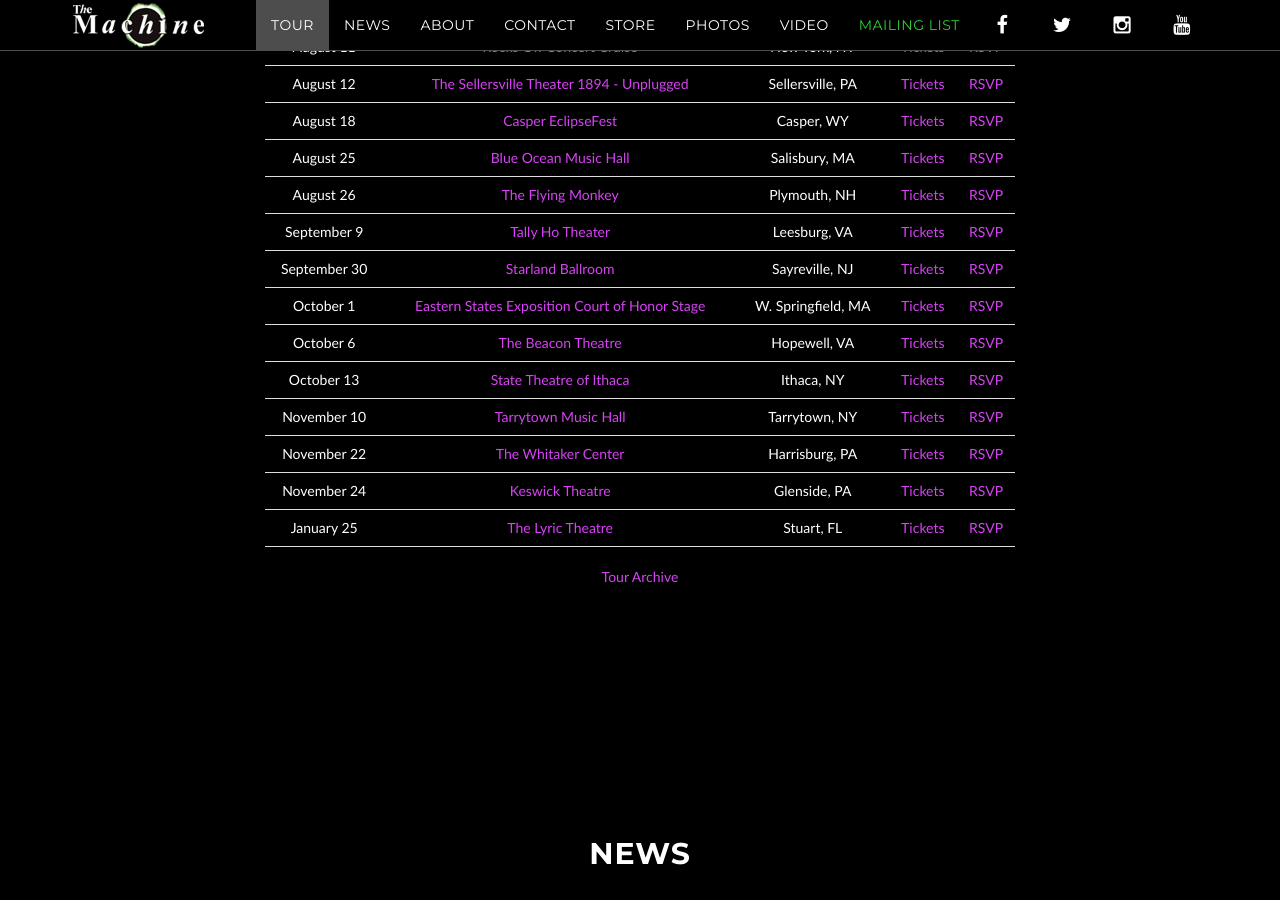
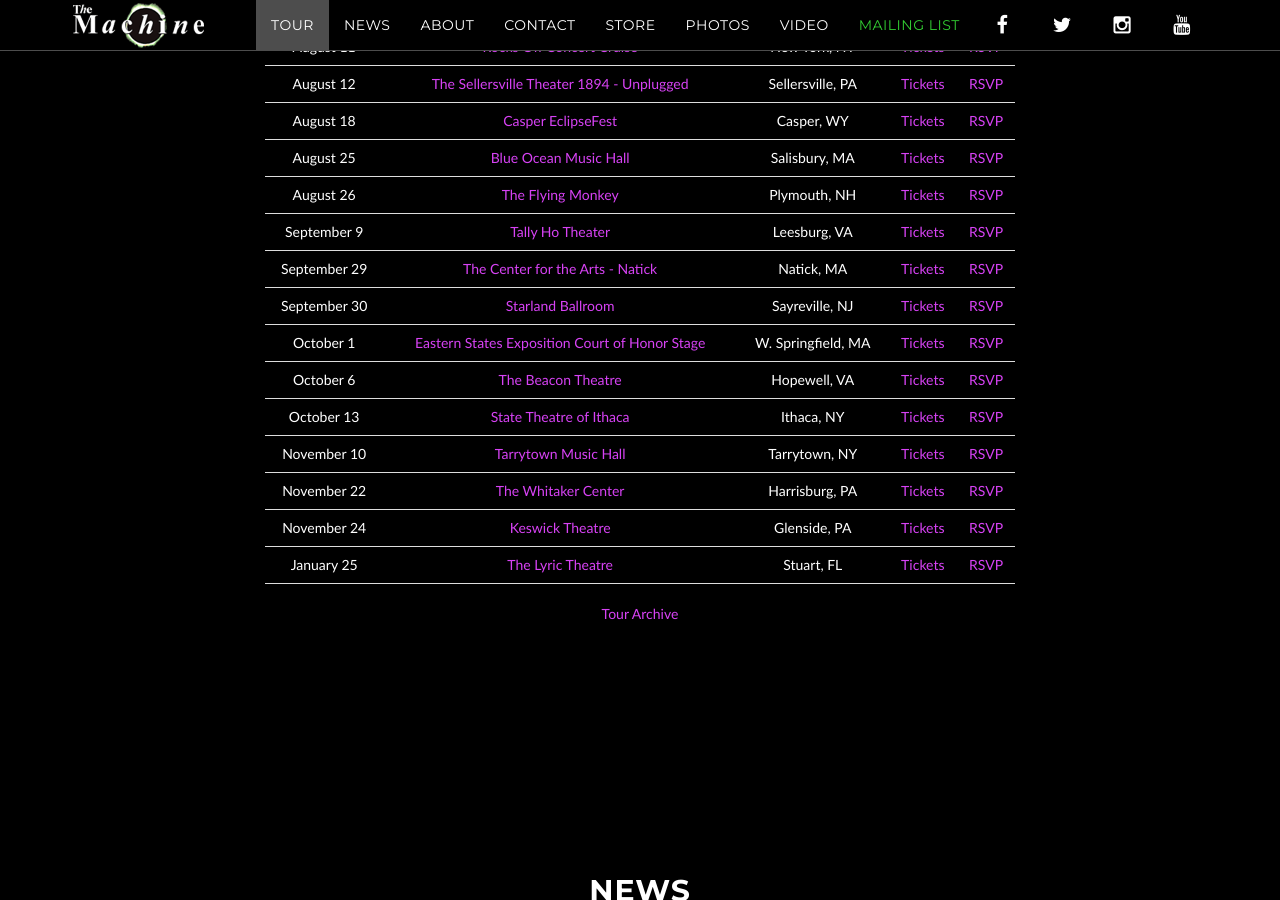
Before and after one commit to machineweb/machineweb.github.io, a Jekyll site: the page built from index.html, in a window 1280 px wide and 900 px high, scrolled down 1064 px. Built offline with Jekyll 4.4.1, drawn with Linux system fonts in a browser that asks for light colours; comment, search, counter and statistics services are not loaded.

Commit message:
New tour item

```diff
--- a/_data/tour.yml
+++ b/_data/tour.yml
@@ -3128,3 +3128,11 @@
     tickets-url: "https://www.tallyhotheater.com/themachine090917"
     rsvp-url: "https://www.facebook.com/events/121917358438677/?acontext=%7B%22source%22%3A5%2C%22page_id_source%22%3A56922104274%2C%22action_history%22%3A[%7B%22surface%22%3A%22page%22%2C%22mechanism%22%3A%22main_list%22%2C%22extra_data%22%3A%22%7B%5C%22page_id%5C%22%3A56922104274%2C%5C%22tour_id%5C%22%3Anull%7D%22%7D]%2C%22has_source%22%3Atrue%7D"
     order: "1504933200000"
+
+  - date: "September 29 2017"
+    venue: "The Center for the Arts - Natick"
+    venue-url: "http://www.natickarts.org/calendar"
+    location: "Natick, MA"
+    tickets-url: "http://www.natickarts.org/calendar"
+    rsvp-url: "https://www.facebook.com/events/1940188506250707/?context=create&previousaction=create&ref=5&page_id_source=56922104274&sid_create=1828017115&action_history=[%7B%22surface%22%3A%22create_dialog%22%2C%22mechanism%22%3A%22page_create_dialog%22%2C%22extra_data%22%3A[]%7D]&has_source=1"
+    order: "1506661200000"
```
